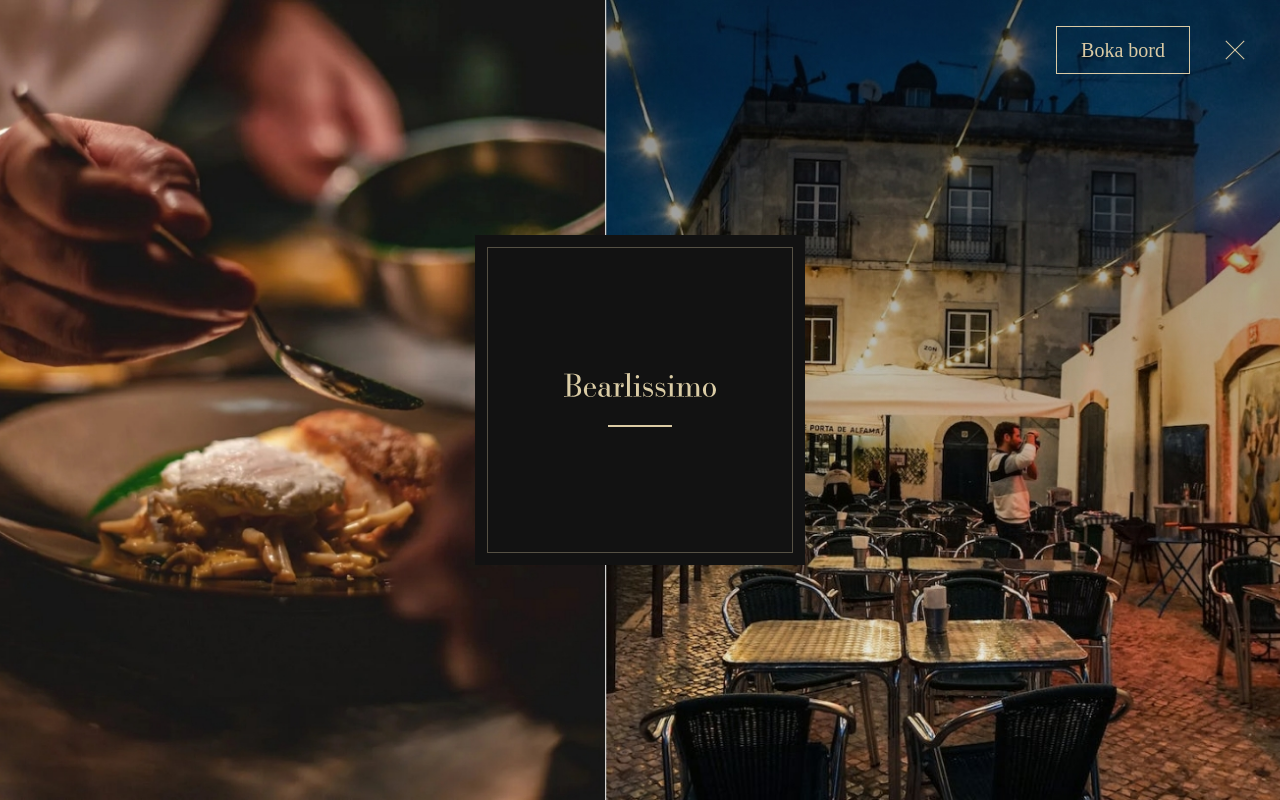
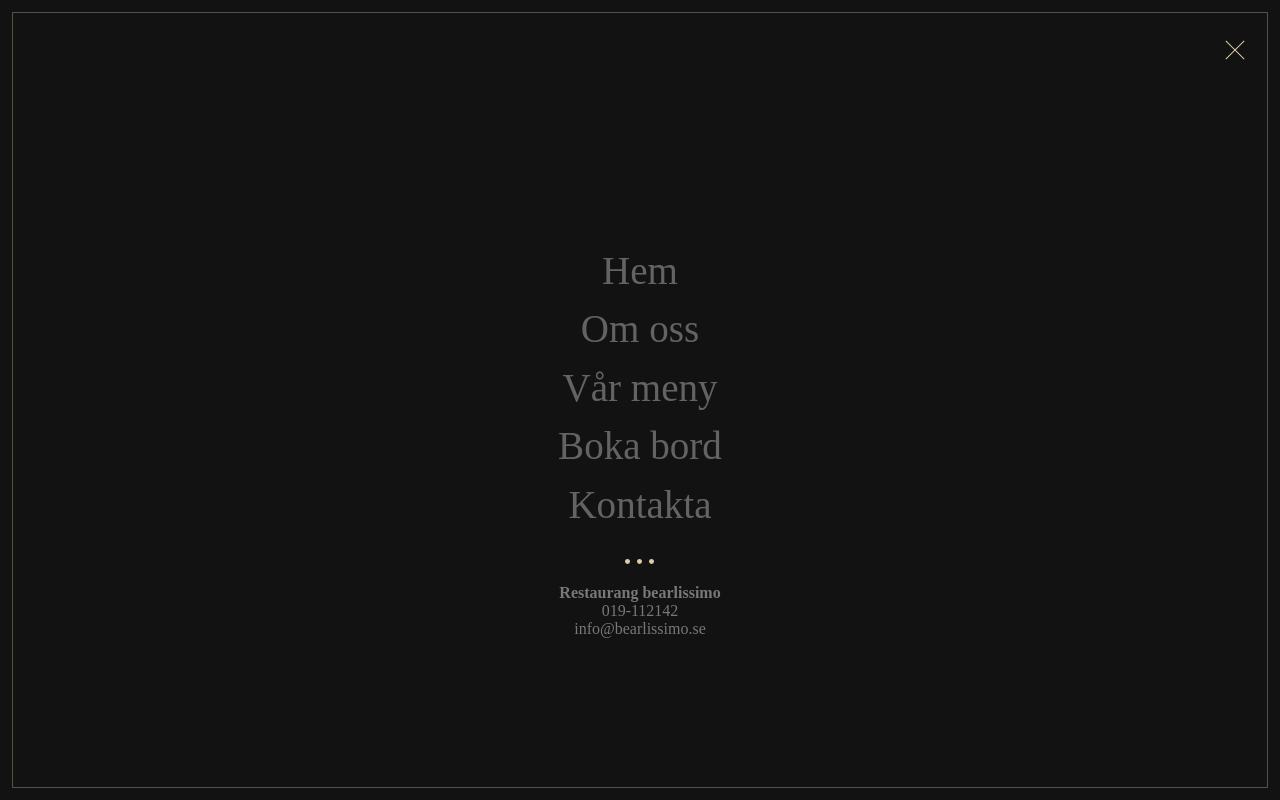
Before and after one commit to julieechristensen/Projekt-4, a plain HTML site: page index.html in a window 1280 px wide. Both pictures are taken after a click on the button 1235 px from the left and 50 px from the top of the page. Shown: the top 800 px of the page. Drawn offline with Linux system fonts and the light colour scheme; a web font is replaced by a local one.

Commit message:
add menu interaction

```diff
--- a/index.html
+++ b/index.html
@@ -7,6 +7,7 @@
     <title>Bearlissimoe</title>
     <link rel="stylesheet" href="https://use.typekit.net/buf4ksf.css">
     <link rel="stylesheet" href="style.css">
+    <script src="src/js/menu.js"defer></script>
 </head>
 <body>
     <div class="container">
--- /dev/null
+++ b/src/js/menu.js
@@ -0,0 +1,21 @@
+const siteMenu = () => {
+
+    // Get elements from DOM
+    const menuButton = document.querySelector('.menu-button')
+    const menu = document.querySelector('.site-menu')
+    const bookButton = document.querySelector('.site-header__button')
+
+    // Toggle menu
+    const toggleMenu = () => {
+        menu.classList.toggle('site-menu--visible')
+        menuButton.classList.toggle('menu-button--close')
+        bookButton.classList.toggle('site-header__button--menu-opened')
+    }
+
+    // create event
+    menuButton.addEventListener('click', toggleMenu)
+
+    console.log('menu')
+}
+
+siteMenu()
--- a/src/scss/layout/_header.scss
+++ b/src/scss/layout/_header.scss
@@ -21,6 +21,9 @@
 
     &__button {
        @include button.default($border-color:var(--color-accent));
+       &--menu-opened{
+        display: none;
+       }
     }
 }
 
@@ -33,7 +36,7 @@
     border: 0;
     border-radius: 0;
 
-    &:focus, &--close {
+    &--close {
 
         .menu-button__hamburger{
 
--- a/src/scss/layout/_nav.scss
+++ b/src/scss/layout/_nav.scss
@@ -1,17 +1,29 @@
 @use '../components/details';
 
 .site-menu{
-    display: none;
+
     @include details.frame;
+    display: grid;
     background-color: var(--color-dark);
     position: fixed;
     width: 100vw;
     height: 100vh;
     z-index: 99;
     grid-template-columns: var(--grid-container);
+    opacity: 0;
+    visibility: hidden;
+    transition: all 0.3s;
 
     &--visible{
-        display: grid;
+
+        opacity: 1;
+        visibility: visible;
+
+        .site-menu__inner{
+            opacity: 1;
+            transform: translateY(0);
+            transition: transform 0.5s, opacity 0.5s;
+        }
     }
 
     &__inner {
@@ -23,6 +35,8 @@
         flex-direction: column;
         position: relative;
         z-index: 2;
+        transform: translateY(100px);
+        opacity: 0;
     }
 
     &__list {
```
Also changed, not shown: style.css, 1 other file.
